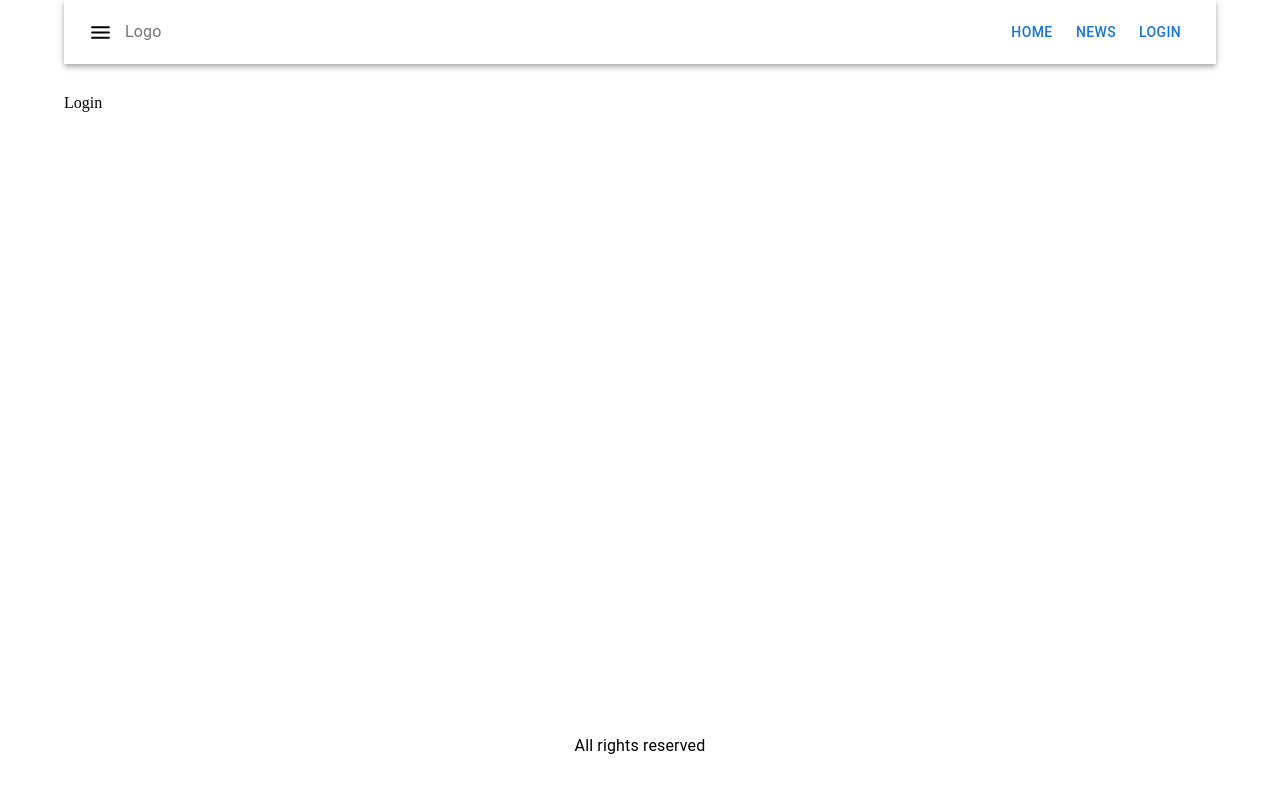
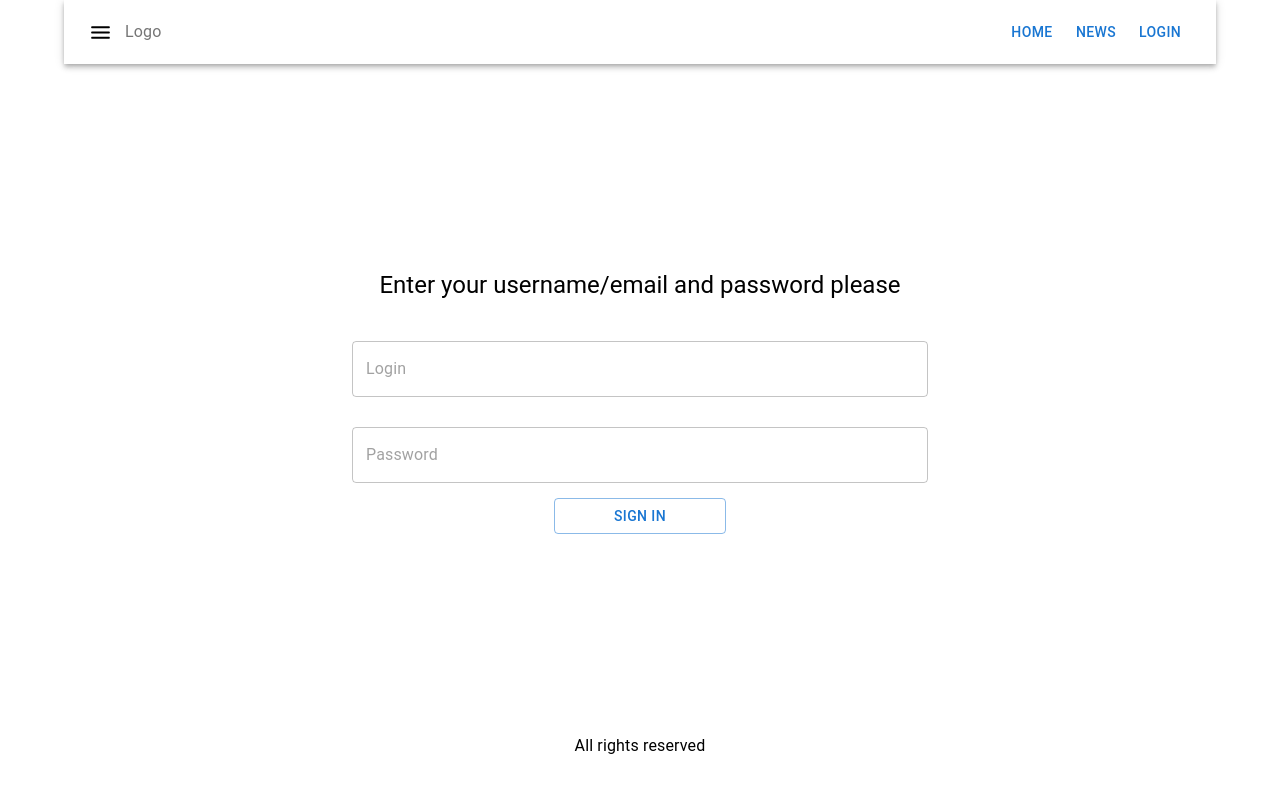
Before and after one commit to whatislove-zh/news-site, a React (Create React App) app: page /login in a window 1280 px wide. Shown: the top 792 px of the page. Built offline with nearby package versions, Linux system fonts and the light colour scheme.

Commit message:
create login page markup and style

```diff
--- a/src/pages/Login.tsx
+++ b/src/pages/Login.tsx
@@ -1,7 +1,40 @@
-import React from 'react'
+import { Button, TextField, Typography } from "@mui/material";
+import { Box } from "@mui/system";
+import React from "react";
 
 export const Login = () => {
   return (
-    <div>Login</div>
-  )
-}
+    <Box
+      sx={{ display: "flex",flexDirection:"column", justifyContent: "center", alignItems: "center", height:"80vh" }}
+    >
+      <Typography variant="h5">Enter your username/email and password please</Typography>
+      <Box
+        component="form"
+        sx={{
+          display: "flex",
+          flexDirection: "column",
+          alignItems: "center",
+          width: "50%",
+          margin:"25px"
+        }}
+      >
+        <TextField
+          fullWidth
+          autoComplete="email"
+          sx={{ m: "15px" }}
+          placeholder="Login"
+        />
+        <TextField
+          fullWidth
+          autoComplete="password"
+          type="password"
+          sx={{ m: "15px" }}
+          placeholder="Password"
+        />
+        <Button type="submit" variant="outlined" sx={{ width: "30%" }}>
+          Sign In
+        </Button>
+      </Box>
+    </Box>
+  );
+};
```
